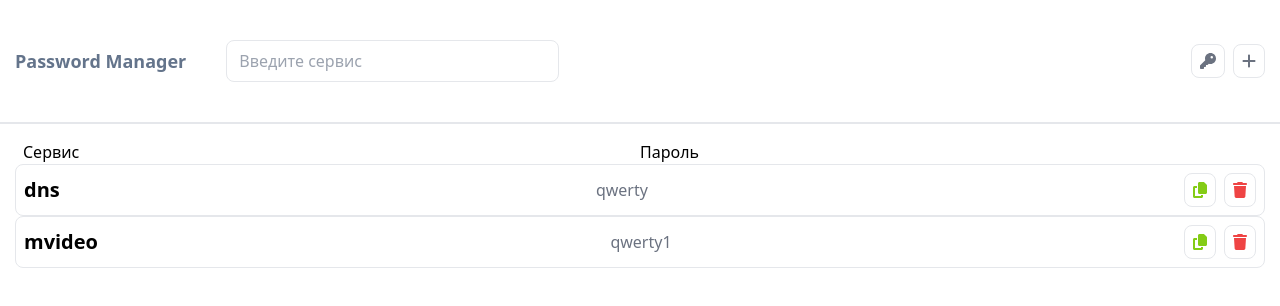
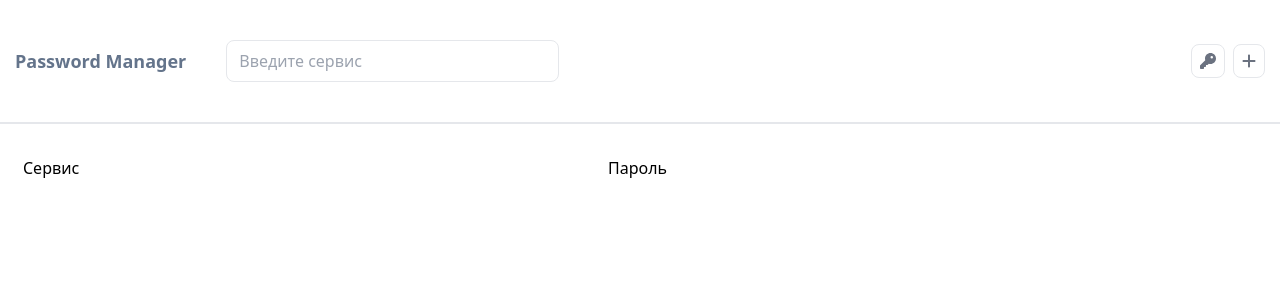
Before and after one commit to renderthevoid/password-manager, a Vue app: page / in a window 1280 px wide. Shown: the top 306 px of the page. Built offline with nearby package versions, Linux system fonts and the light colour scheme.

Commit message:
finished

```diff
--- a/src/components/VCheckbox.vue
+++ b/src/components/VCheckbox.vue
@@ -4,6 +4,7 @@
       type="checkbox"
       :id="props.label"
       :name="props.label"
+      :checked="isChecked"
       @change="changeCheckbox"
       :value="props.modelValue"
       v-bind="$attrs"
@@ -15,6 +16,8 @@
 </template>
 
 <script setup lang="ts">
+import { computed } from 'vue';
+
 interface ICheckboxProps {
   modelValue: boolean | string
   label?: string
@@ -23,7 +26,9 @@ interface ICheckboxProps {
 }
 const props = defineProps<ICheckboxProps>()
 const emit = defineEmits(['update:modelValue'])
-
+const isChecked = computed(() => {
+  return props.modelValue
+})
 const changeCheckbox = (event: Event) => {
   emit('update:modelValue', (event.target as HTMLInputElement).checked)
 }
--- a/src/components/VHeader.vue
+++ b/src/components/VHeader.vue
@@ -50,7 +50,7 @@ import { useModalStore } from '@/stores/modalStore'
 const store = useSearchValueStore()
 const modalStore = useModalStore()
 
-const openModal = () => {}
+
 </script>
 
 <style scoped></style>
--- a/src/components/VList.vue
+++ b/src/components/VList.vue
@@ -20,14 +20,14 @@ const props = defineProps<IListProps>()
 </script>
 
 <template>
-  <div>
-    <div class="container">
-      <div class="flex justify-between items-center px-2">
+  <div class="mb-3">
+    <div class="container flex flex-col">
+      <div class="flex justify-between items-center px-2 mr-16 mb-2">
         <div class="flex-1">Сервис</div>
         <div class="flex-1">Пароль</div>
       </div>
-      <div>
-        <ul class="w-full">
+      <div class="max-h-96 h-screen">
+        <ul class="w-full flex flex-col gap-2 overflow-y-scroll h-full">
           <VListItem
             v-for="item in items"
             :key="item.id"
--- a/src/components/VListItem.vue
+++ b/src/components/VListItem.vue
@@ -1,8 +1,8 @@
 <template>
   <li class="w-full">
     <div class="flex justify-between items-center p-2 rounded-lg border w-full">
-      <span class="text-xl font-bold"> {{ item.name }} </span>
-      <span class="text-gray-500"> {{ item.password }} </span>
+      <span class="text-xl font-bold flex-1"> {{ item.name }} </span>
+      <span class="text-gray-500 overflow-hidden flex-1"> {{ item.password }} </span>
       <span class="flex items-center gap-2">
         <button class="group px-2 py-1 border rounded-lg transition-all" @click="copyItem(item.id)">
           <span>
@@ -12,12 +12,18 @@
             />
           </span>
         </button>
-        <button class="group px-2 py-1 border rounded-lg transition-all" @click="deleteItem(item.id)">
-          <span>
+        <button
+          class="group px-2 py-1 border rounded-lg transition-all"
+          @click="deleteItem(item.id)"
+        >
+          <span v-if="!isDeleting">
             <font-awesome-icon
               :icon="faTrash"
               class="text-red-500 group-hover:text-red-700 transition-all"
             />
+          </span>
+          <span v-else>
+            <font-awesome-icon :icon="faCircleNotch" class="animate-spin text-slate-800"/>
           </span>
         </button>
       </span>
@@ -26,11 +32,13 @@
 </template>
 
 <script setup lang="ts">
-import { faCopy, faTrash } from '@fortawesome/free-solid-svg-icons'
+import { faCopy, faTrash, faCircleNotch } from '@fortawesome/free-solid-svg-icons'
 import type { IPasswordItem } from '@/models/interfaces/PasswordInterface'
+import { inject } from 'vue'
 interface IProps {
   item: IPasswordItem
 }
+const isDeleting = inject('deleting')
 const emit = defineEmits<{
   (e: 'copyPassword', id: number): void
   (e: 'deleteItem', id: number): void
--- a/src/views/HomeView.vue
+++ b/src/views/HomeView.vue
@@ -5,7 +5,7 @@ import VModal from '@/components/VModal.vue'
 import VInput from '@/components/VInput.vue'
 import VCheckbox from '@/components/VCheckbox.vue'
 import VRadio from '@/components/VRadio.vue'
-import { computed, ref, watch, watchEffect } from 'vue'
+import { computed, onMounted, provide, ref, watch, watchEffect } from 'vue'
 import type { IPasswordItem } from '@/models/interfaces/PasswordInterface'
 import { useClipboard } from '@vueuse/core'
 import { useSearchValueStore } from '@/stores/searchValueStore'
@@ -21,9 +21,13 @@ const inProcess = ref<boolean>(false)
 const rejectService = ref<boolean>(false)
 const rejectPassword = ref<boolean>(false)
 const source = ref('')
+const generatedPassword = ref<string>('')
+const isAllFieldsFilled = ref<boolean>(true)
+const isDeletingItem = ref<boolean>(false)
+
 const items = ref<IPasswordItem[]>([
-  { id: 0, name: 'dns', password: 'qwerty' },
-  { id: 1, name: 'mvideo', password: 'qwerty1' }
+  // { id: 0, name: 'dns', password: 'qwerty' },
+  // { id: 1, name: 'mvideo', password: 'qwerty1' }
 ])
 const selectedSettings = ref<IGenerateSettings>({
   passwordLength: '',
@@ -40,7 +44,7 @@ const modalStore = useModalStore()
 
 const filteredItems = computed(() => {
   return items.value.filter((item) => {
-    if (item.name.includes(store.value)) {
+    if (item.name.toLowerCase().includes(store.value.toLowerCase())) {
       return true
     }
   })
@@ -49,8 +53,6 @@ const filteredItems = computed(() => {
 const blockSettings = computed(() => {
   return selectedSettings.value.inputString.length ? true : false
 })
-
-
 
 watch(
   blockSettings,
@@ -80,11 +82,12 @@ const addPassword = () => {
         items.value = [
           ...items.value,
           {
-            id: items.value[items.value.length - 1]['id'] + 1,
+            id: items.value.length ? items.value[items.value.length - 1]['id'] + 1 : 0,
             name: serviceValue.value,
             password: passwordValue.value
           }
         ]
+        localStorage.setItem('items', JSON.stringify(items.value))
         serviceValue.value = ''
         passwordValue.value = ''
         await modalStore.modalDisable()
@@ -98,7 +101,7 @@ const addPassword = () => {
       }
     }
     inProcess.value = false
-  }, 2000)
+  }, 1000)
 }
 
 const copyPassword = (id: number) => {
@@ -109,14 +112,42 @@ const copyPassword = (id: number) => {
   })
 }
 
-const deleteItem = (id: number) => {
-  items.value = items.value.filter((i) => i.id !== id)
+const copyGeneratedPassword = () => {
+  if (generatedPassword.value.length) {
+    copy(generatedPassword.value)
+  }
 }
 
+const deleteItem = (id: number) => {
+  isDeletingItem.value = true
+  setTimeout(async () => {
+    if (getRandomStatus(1, 10) > 5) {
+      items.value = items.value.filter((i) => i.id !== id)
+      await localStorage.setItem('items', JSON.stringify(items.value))
+    }
+    isDeletingItem.value = false
+  }, 1000)
+}
+provide('deleting', isDeletingItem)
+
 const generatePassword = () => {
-  if (Object.values(selectedSettings.value))
-    console.log(generateRandomPassword(selectedSettings.value))
+  if (!selectedSettings.value.passwordLength) {
+    return (isAllFieldsFilled.value = false)
   }
+  if (
+    Object.values(selectedSettings.value).includes(true) ||
+    selectedSettings.value.inputString.length
+  ) {
+    isAllFieldsFilled.value = true
+    generatedPassword.value = generateRandomPassword(selectedSettings.value)
+  }
+}
+
+onMounted(() => {
+  if (localStorage.getItem('items') !== null) {
+    items.value = JSON.parse(localStorage.getItem('items') || '[]')
+  }
+})
 </script>
 
 <template>
@@ -124,6 +155,7 @@ const generatePassword = () => {
     <template v-if="modalStore.isModalActive">
       <transition name="bounce" mode="out-in">
         <v-modal title="Добавить пароль" @close="modalStore.modalDisable">
+          <form action="" @submit.prevent="addPassword">
             <div class="flex flex-col gap-3">
               <div class="flex flex-col gap-2">
                 <v-input
@@ -154,6 +186,7 @@ const generatePassword = () => {
                 </button>
               </div>
             </div>
+          </form>
         </v-modal>
       </transition>
     </template>
@@ -201,25 +234,42 @@ const generatePassword = () => {
                 v-model="selectedSettings.transform"
                 :disabled="blockSettings"
               ></v-radio>
-              {{ selectedSettings.transform }}
             </div>
+
+            <div v-if="!isAllFieldsFilled" class="text-red-500 text-sm">Заполните все поля</div>
 
             <v-input
               placeholder="Введите свои символы"
               v-model="selectedSettings.inputString"
             ></v-input>
+            <div class="h-10">
+              <button
+                class="w-full h-full border rounded-md px-3 bg-gray-200"
+                @click="copyGeneratedPassword"
+              >
+                <span>
+                  {{ generatedPassword }}
+                </span>
+              </button>
+            </div>
             <button @click="generatePassword">сделать красиво</button>
           </div>
         </v-modal>
       </transition>
     </template>
+    <div class="flex flex-col h-screen">
       <v-header></v-header>
       <div class="my-4"></div>
-    <v-list :items="filteredItems" @copy-password="copyPassword" @delete-item="deleteItem"></v-list>
+      <v-list
+        :items="filteredItems"
+        @copy-password="copyPassword"
+        @delete-item="deleteItem"
+      ></v-list>
+    </div>
     <transition-group name="fade">
       <div
         v-if="copied"
-        class="absolute right-4 bottom-0 bg-gray-400 transition overflow-hidden p-2 rounded-sm"
+        class="absolute z-50 right-4 bottom-0 bg-gray-400 transition overflow-hidden p-2 rounded-sm"
       >
         <div class="text-white">Скопировано!</div>
       </div>
```
Lines whose indentation alone changed are shown as unchanged.
